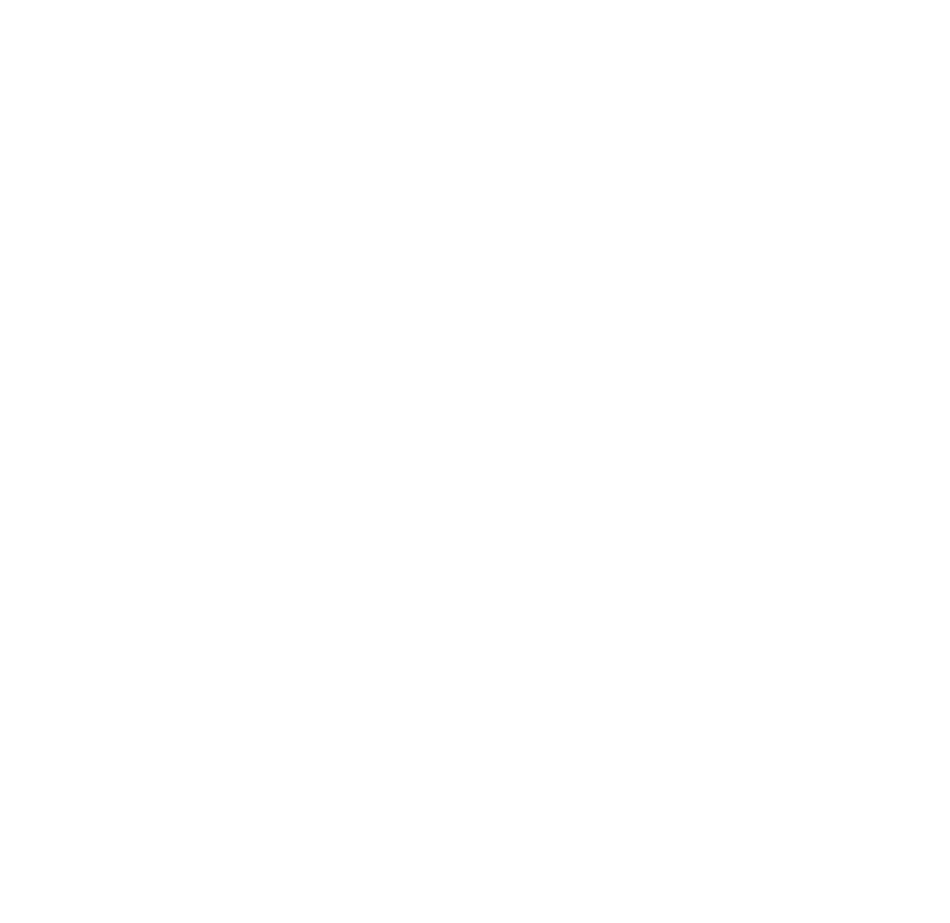
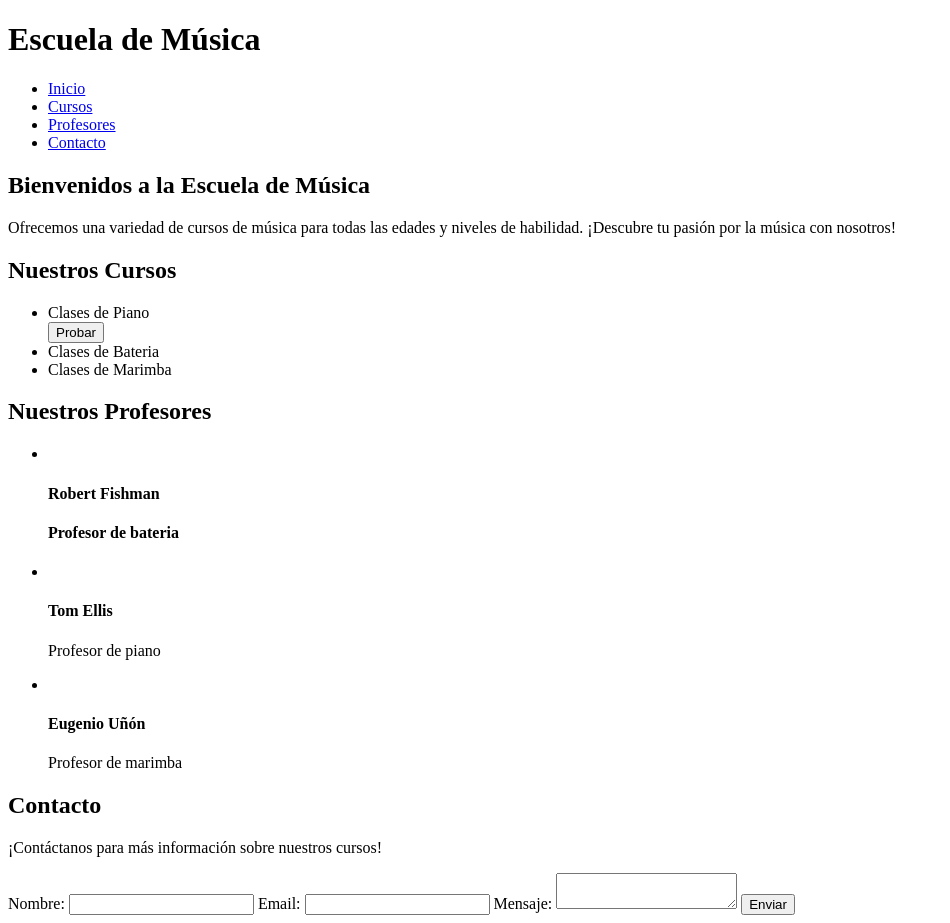
Before and after one commit to AkagamiNoLorea/Proyecto-Musical, a plain HTML site: page index.html in a window 1280 px wide. Shown: the whole page, without its empty margins (0-950 px from the left). Before the commit the page ends 800 px from the top, so only its background shows below. Drawn offline with Linux system fonts and the light colour scheme.

Commit message:
profesores

```diff
--- a/index.html
+++ b/index.html
@@ -7,6 +7,56 @@
     <title>Document</title>
 </head>
 <body>
+    <header>
+        <h1>Escuela de Música</h1>
+        <nav>
+          <ul>
+            <li><a href="#inicio">Inicio</a></li>
+            <li><a href="#cursos">Cursos</a></li>
+            <li><a href="#profesores">Profesores</a></li>
+            <li><a href="#contacto">Contacto</a></li>
+          </ul>
+        </nav>
+      </header>
 
+      <section id="inicio">
+        <h2>Bienvenidos a la Escuela de Música</h2>
+        <p>Ofrecemos una variedad de cursos de música para todas las edades y niveles de habilidad. ¡Descubre tu pasión por la música con nosotros!</p>
+      </section>
+
+      <section id="cursos">
+        <h2>Nuestros Cursos</h2>
+        <ul>
+          <li>Clases de Piano<br><button>Probar</button></li>
+          <li>Clases de Bateria</li>
+          <li>Clases de Marimba</li>
+        </ul>
+      </section>
+
+      <section id="profesores">
+        <h2>Nuestros Profesores</h2>
+        <ul id="listaprofesores">
+          <li><div><img src="" alt=""><h4>Robert Fishman<h4><p>Profesor de bateria</p></div></li>
+          <li><div><img src="" alt=""><h4>Tom Ellis</h4><p>Profesor de piano</p></div></li>
+          <li><div><img src="" alt=""><h4>Eugenio Uñón</h4><p>Profesor de marimba</p></div></li>
+        </ul>
+      </section>
+
+      <section id="contacto">
+        <h2>Contacto</h2>
+        <p>¡Contáctanos para más información sobre nuestros cursos!</p>
+        <form>
+          <label for="nombre">Nombre:</label>
+          <input type="text" id="nombre" name="nombre" required>
+
+          <label for="email">Email:</label>
+          <input type="email" id="email" name="email" required>
+
+          <label for="mensaje">Mensaje:</label>
+          <textarea id="mensaje" name="mensaje" required></textarea>
+
+          <input type="submit" value="Enviar">
+        </form>
+      </section>
 </body>
 </html>
```
Also changed, not shown: img/baterista.jpg (added), img/marimba.jpg (added), img/pianista.jpg (added).
